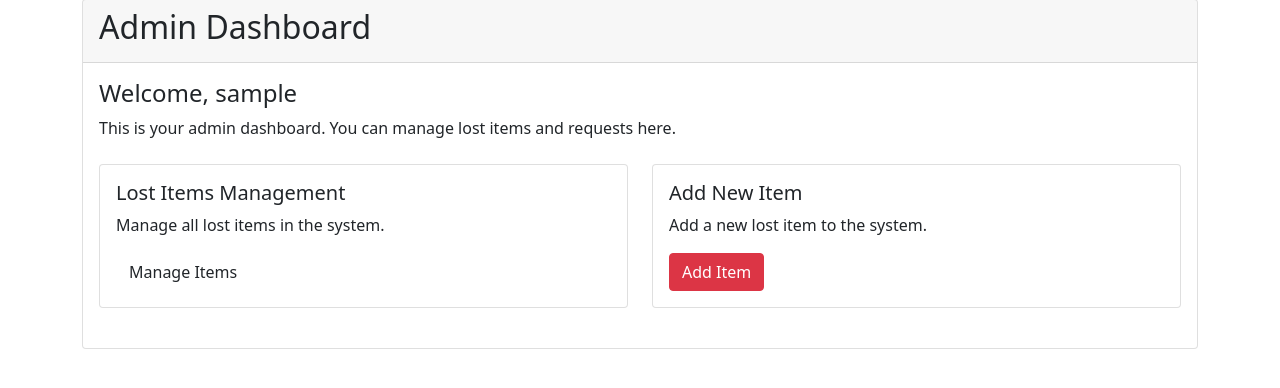
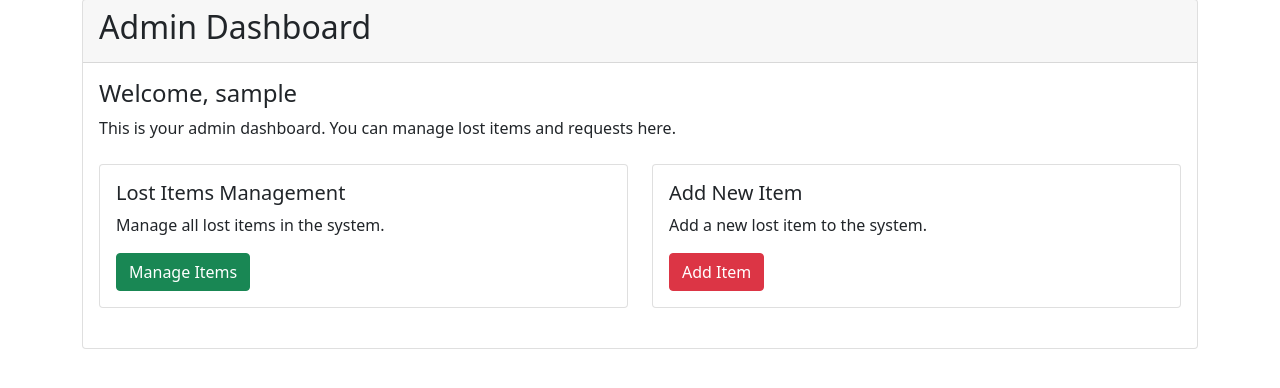
Before and after one commit to PavanPavu/Lost-and-Found-Item-User-Track-System, a Django app: page /accounts/admin-dashboard/ in a window 1280 px wide. Shown: the part 81-469 px from the top of the page. Run offline with Django 5.2, Linux system fonts and the light colour scheme; the visitor is signed in with stand-in values (Sample User, id 1).

Commit message:
button chnage

```diff
--- a/accounts/templates/accounts/admin_dashboard.html
+++ b/accounts/templates/accounts/admin_dashboard.html
@@ -19,7 +19,7 @@
                             <div class="card-body">
                                 <h5 class="card-title">Lost Items Management</h5>
                                 <p class="card-text">Manage all lost items in the system.</p>
-                                <a href="{% url 'admin_items_list' %}" class="btn btn-Success">Manage Items</a>
+                                <a href="{% url 'admin_items_list' %}" class="btn btn-success">Manage Items</a>
                             </div>
                         </div>
                     </div>
```
